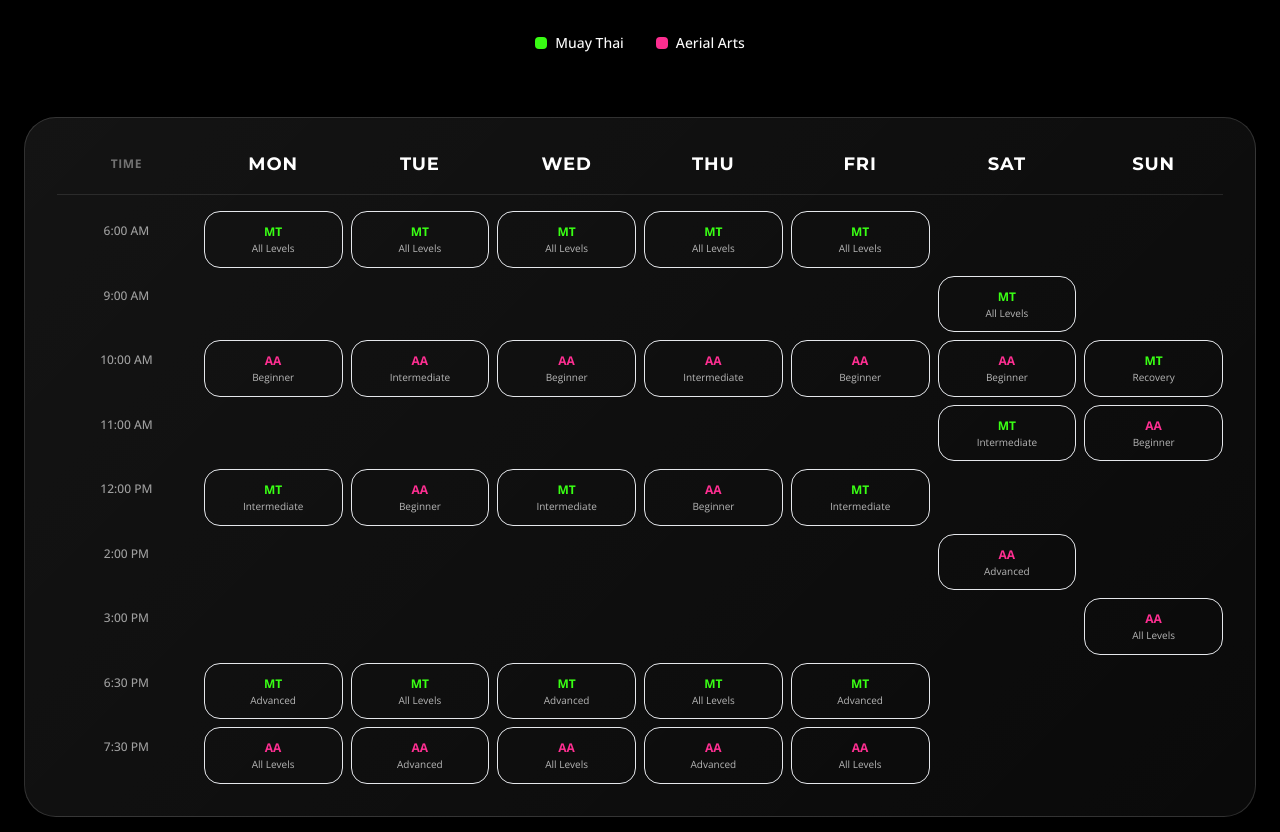
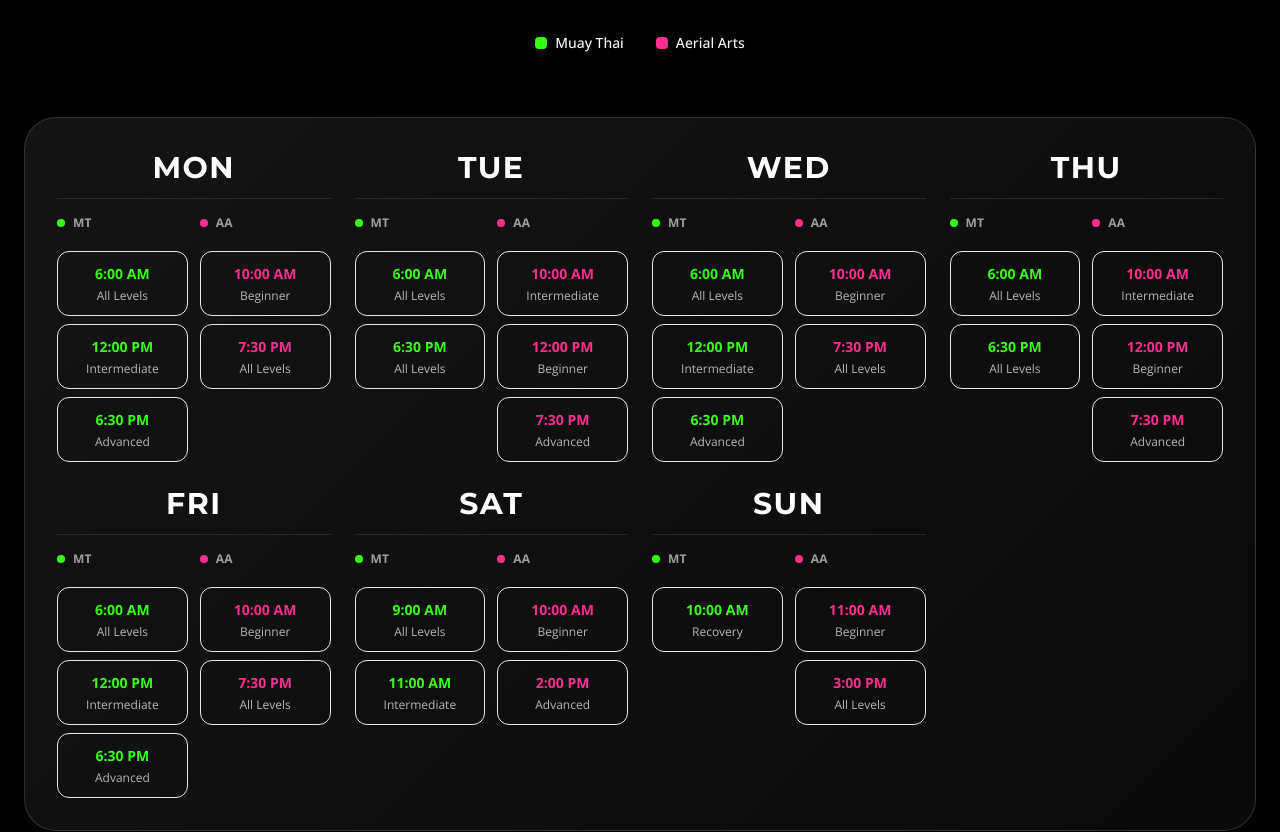
Before and after one commit to Kapilkumarbasandani/fight-flight-studio, a Next.js app: page / in a window 1280 px wide. Shown: the part 4683-5515 px from the top of the page. Built offline with nearby package versions, Linux system fonts and the light colour scheme.

Commit message:
Update home page schedule to two-column layout per day (MT and AA)

```diff
--- a/src/components/Schedule.tsx
+++ b/src/components/Schedule.tsx
@@ -86,6 +86,13 @@ export function Schedule() {
     },
   ];
 
+  // Group classes by day and type
+  const scheduleByDay = schedule.map(day => ({
+    day: day.day,
+    muayThai: day.classes.filter(c => c.type === 'muayThai'),
+    aerial: day.classes.filter(c => c.type === 'aerial')
+  }));
+
   const handleClassClick = (day: string, time: string) => {
     setSelectedClass({ day, time });
   };
@@ -117,97 +124,84 @@ export function Schedule() {
           </div>
         </div>
 
-        {/* Compact Weekly Grid */}
-        <div className="glass-card-intense p-6 md:p-8 overflow-x-auto cinematic-shadow">
-          <div className="min-w-[900px]">
-            {/* Header Row */}
-            <div className="grid grid-cols-8 gap-2 mb-4 pb-4 border-b border-white/10">
-              <div className="text-center">
-                <span className="text-white/40 text-xs uppercase tracking-wider font-bold">Time</span>
-              </div>
-              {schedule.map((day) => (
-                <div key={day.day} className="text-center">
-                  <span className="headline-font text-white text-base md:text-lg">{day.day}</span>
+        {/* Weekly Grid - Two Columns Per Day */}
+        <div className="glass-card-intense p-6 md:p-8 cinematic-shadow">
+          <div className="grid grid-cols-1 md:grid-cols-2 lg:grid-cols-4 gap-6">
+            {scheduleByDay.map((daySchedule) => (
+              <div key={daySchedule.day} className="space-y-4">
+                {/* Day Header */}
+                <div className="text-center pb-3 border-b border-white/10">
+                  <h3 className="headline-font text-white text-2xl md:text-3xl">{daySchedule.day}</h3>
                 </div>
-              ))}
-            </div>
 
-            {/* Time Slots Grid */}
-            <div className="space-y-2">
-              {/* Generate all unique time slots */}
-              {Array.from(
-                new Set(
-                  schedule.flatMap((day) => day.classes.map((c) => c.time))
-                )
-              )
-                .sort((a, b) => {
-                  const timeA = new Date(`2000-01-01 ${a}`);
-                  const timeB = new Date(`2000-01-01 ${b}`);
-                  return timeA.getTime() - timeB.getTime();
-                })
-                .map((timeSlot) => (
-                  <div key={timeSlot} className="grid grid-cols-8 gap-2 items-start">
-                    {/* Time Label */}
-                    <div className="flex items-center justify-center py-3">
-                      <span className="text-white/60 text-xs font-medium">{timeSlot}</span>
+                {/* Two Column Layout for MT and AA */}
+                <div className="grid grid-cols-2 gap-3">
+                  {/* Muay Thai Column */}
+                  <div className="space-y-2">
+                    <div className="flex items-center gap-2 mb-3">
+                      <div className="w-2 h-2 bg-neonGreen rounded-full" />
+                      <span className="text-white/60 text-xs font-bold uppercase tracking-wide">MT</span>
                     </div>
-
-                    {/* Day Columns */}
-                    {schedule.map((day) => {
-                      const classInSlot = day.classes.find((c) => c.time === timeSlot);
-
-                      if (!classInSlot) {
-                        return <div key={day.day} className="py-3" />;
-                      }
-
-                      const isSelected =
-                        selectedClass?.day === day.day && selectedClass?.time === timeSlot;
-
-                      return (
+                    {daySchedule.muayThai.length === 0 ? (
+                      <div className="text-center py-4 px-2 rounded-lg bg-white/5">
+                        <span className="text-white/30 text-xs">No classes</span>
+                      </div>
+                    ) : (
+                      daySchedule.muayThai.map((classItem, idx) => (
                         <button
-                          key={day.day}
-                          onClick={() => handleClassClick(day.day, timeSlot)}
-                          className={`
-                            group relative py-3 px-2 rounded-2xl transition-all duration-300 cursor-pointer
-                            ${
-                              classInSlot.type === "muayThai"
-                                ? "bg-neonGreen/10 border border-neonGreen/30 hover:bg-neonGreen/20 hover:border-neonGreen/50"
-                                : "bg-neonPink/10 border border-neonPink/30 hover:bg-neonPink/20 hover:border-neonPink/50"
-                            }
-                            ${isSelected ? "ring-2 ring-white/50 scale-105" : ""}
-                          `}
+                          key={idx}
+                          onClick={() => handleClassClick(daySchedule.day, classItem.time)}
+                          className="w-full group relative py-3 px-3 rounded-xl transition-all duration-300 cursor-pointer bg-neonGreen/10 border border-neonGreen/30 hover:bg-neonGreen/20 hover:border-neonGreen/50 hover:scale-105"
                         >
                           <div className="text-center">
-                            <div
-                              className={`
-                                text-xs font-bold mb-0.5
-                                ${classInSlot.type === "muayThai" ? "text-neonGreen" : "text-neonPink"}
-                              `}
-                            >
-                              {classInSlot.type === "muayThai" ? "MT" : "AA"}
+                            <div className="text-neonGreen text-sm font-bold mb-1">
+                              {classItem.time}
                             </div>
-                            <div className="text-white/70 text-[10px] leading-tight">
-                              {classInSlot.level}
+                            <div className="text-white/70 text-xs leading-tight">
+                              {classItem.level}
                             </div>
                           </div>
+                          {/* Hover Glow */}
+                          <div className="absolute inset-0 rounded-xl opacity-0 group-hover:opacity-100 transition-opacity duration-300 blur-lg bg-neonGreen/20" />
+                        </button>
+                      ))
+                    )}
+                  </div>
 
-                          {/* Hover Glow Effect */}
-                          <div
-                            className={`
-                              absolute inset-0 rounded-lg opacity-0 group-hover:opacity-100 transition-opacity duration-300 blur-xl
-                              ${
-                                classInSlot.type === "muayThai"
-                                  ? "bg-neonGreen/20"
-                                  : "bg-neonPink/20"
-                              }
-                            `}
-                          />
+                  {/* Aerial Arts Column */}
+                  <div className="space-y-2">
+                    <div className="flex items-center gap-2 mb-3">
+                      <div className="w-2 h-2 bg-neonPink rounded-full" />
+                      <span className="text-white/60 text-xs font-bold uppercase tracking-wide">AA</span>
+                    </div>
+                    {daySchedule.aerial.length === 0 ? (
+                      <div className="text-center py-4 px-2 rounded-lg bg-white/5">
+                        <span className="text-white/30 text-xs">No classes</span>
+                      </div>
+                    ) : (
+                      daySchedule.aerial.map((classItem, idx) => (
+                        <button
+                          key={idx}
+                          onClick={() => handleClassClick(daySchedule.day, classItem.time)}
+                          className="w-full group relative py-3 px-3 rounded-xl transition-all duration-300 cursor-pointer bg-neonPink/10 border border-neonPink/30 hover:bg-neonPink/20 hover:border-neonPink/50 hover:scale-105"
+                        >
+                          <div className="text-center">
+                            <div className="text-neonPink text-sm font-bold mb-1">
+                              {classItem.time}
+                            </div>
+                            <div className="text-white/70 text-xs leading-tight">
+                              {classItem.level}
+                            </div>
+                          </div>
+                          {/* Hover Glow */}
+                          <div className="absolute inset-0 rounded-xl opacity-0 group-hover:opacity-100 transition-opacity duration-300 blur-lg bg-neonPink/20" />
                         </button>
-                      );
-                    })}
+                      ))
+                    )}
                   </div>
-                ))}
-            </div>
+                </div>
+              </div>
+            ))}
           </div>
         </div>
 
```
